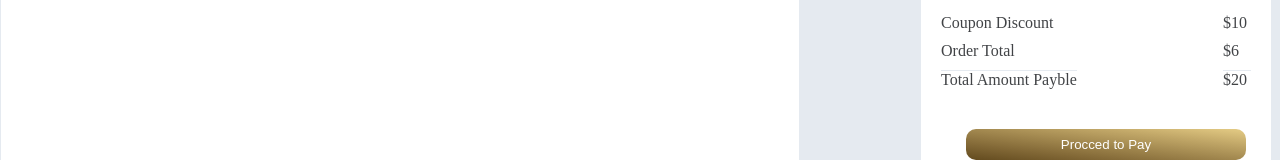
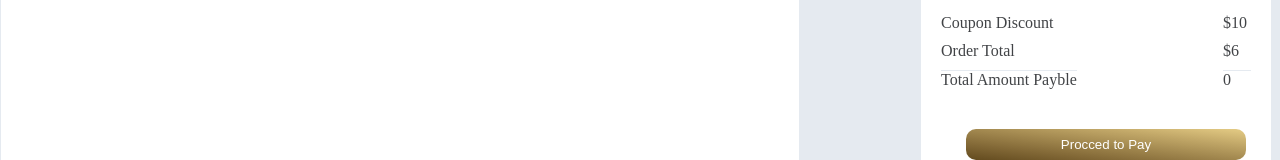
Before and after one commit to Upasana-610/Food-cart, a React (Create React App) app: page / in a window 1280 px wide. Shown: the part 209-369 px from the top of the page. Built offline with nearby package versions, Linux system fonts and the light colour scheme; no server answers; a web font is replaced by a local one.

Commit message:
sourav/billingstarted

```diff
--- a/src/Components/Mycartcontainer.jsx
+++ b/src/Components/Mycartcontainer.jsx
@@ -4,7 +4,7 @@ import "./mycartcontainer.css";
 import MyCart from "./MyCart";
 import ViewMore from "./ViewMore";
 import Payment from "./Payment";
-const Mycartcontainer = ({setvalue1,setvalue11}) => {
+const Mycartcontainer = ({setvalue1,setvalue11,value1}) => {
   let [data, setdata] = useState([]);
   // let [dataFromMyCart, setdataFromMyCart] = useState([]);
   // const DataReceive = (dataFromMyCart1) => {
@@ -12,8 +12,7 @@ const Mycartcontainer = ({setvalue1,setvalue11}) => {
   // };
 
   // DataReceivefromMycart(dataFromMyCart);
-
-
+console.log(value1)
   useEffect(() => {
     const url = "https://www.themealdb.com/api/json/v1/1/categories.php";
 
@@ -30,7 +29,7 @@ const Mycartcontainer = ({setvalue1,setvalue11}) => {
         categories = categories.map((item, idx) => {
           return (item = {
             ...item,
-            ["price"]: ` ₹ ${parseInt(Math.random() * 1000 + 200)}`,
+            ["price"]: ` ₹${parseInt(Math.random() * 1000 + 200)}`,
             ["saveForLater"]: false,
             ["addToCart"]: false,
             ["visibility"]: idx <= 3 ? true : false,
@@ -58,7 +57,7 @@ const Mycartcontainer = ({setvalue1,setvalue11}) => {
         <ViewMore data={data} setdata={setdata} />
       </div>
       <div>
-        <Payment />
+        <Payment value1={value1}/>
       </div>
     </div>
   );
--- a/src/Components/ParentContainer.jsx
+++ b/src/Components/ParentContainer.jsx
@@ -13,7 +13,6 @@ const ParentContainer = () => {
   const setvalue1 = (value1) => {
     setvalue(value1);
   };
-  console.log(value);
   const setvalue11 = (value11) => {
     setvalue2(value11);
   };
@@ -23,14 +22,13 @@ const ParentContainer = () => {
   const setdata21 = (d)=>{
     setdata1(d);
   }
-  console.log(value1);
 
   return (
     <Fragment>
       <div className="parent">
         <Navbar setdata12={setdata12} setdata21={setdata21} />
         <div className="container"></div>
-        <Mycartcontainer setvalue1={setvalue1} setvalue11={setvalue11}/>
+        <Mycartcontainer setvalue1={setvalue1} setvalue11={setvalue11}  value1={value1}/>
         <div className={`heart ${data ? "" : "hidden"}`}>
           <CartDropdown value={value} />
         </div>
--- a/src/Components/Payment.jsx
+++ b/src/Components/Payment.jsx
@@ -1,8 +1,15 @@
-import React from 'react'
+import React, { useState } from 'react'
 import "./payment.css"
 import { FaRupeeSign } from 'react-icons/fa';
 
-const Payment = () => {
+const Payment = ({value1}) => {
+    let [sum,setSum]=useState(0);
+    value1.forEach((element) => {
+        sum +=Number(element.price.substring(2));
+        console.log(sum)
+    });
+    // setSum(sum)
+
     return (
         <div className="payment">
         <h3><span><FaRupeeSign/></span> Payment Summary</h3>
@@ -20,7 +27,7 @@ const Payment = () => {
             <li>- 10</li>
             <li>$10</li>
             <li>$6</li>
-            <li className="total">$20</li>
+            <li className="total">{sum}</li>
 
             </ul>
         </div>
```
